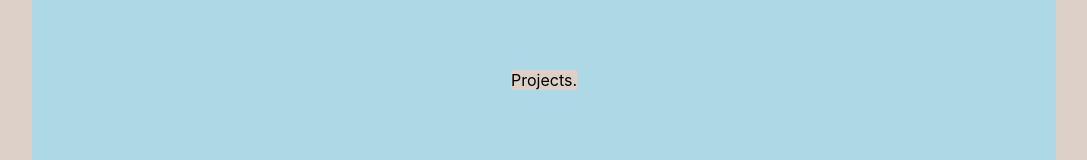
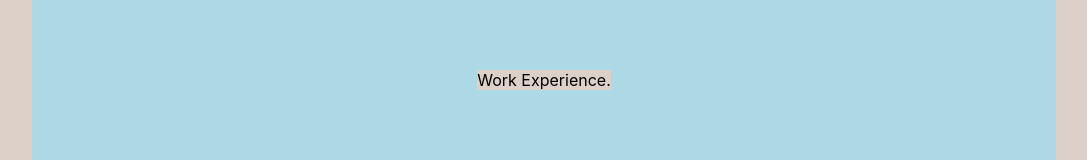
Before and after one commit to AryaLaddha/personalWebsite, a React (Create React App) app in the folder personal-website/: page / in a window 1280 px wide. Shown: the part 1865-2025 px from the top of the page, without its empty margins (96-1183 px from the left). Built offline with nearby package versions, Linux system fonts and the light colour scheme; the HTML template or start-up script is replaced by a standard one.

Commit message:
Added work back, making a timeline structure

```diff
--- a/personal-website/src/components/parentComponent/ParentComponent.js
+++ b/personal-website/src/components/parentComponent/ParentComponent.js
@@ -1,6 +1,7 @@
 import React from 'react';
 import BackgroundHome from '../backgroundHome/BackgroundHome';
 import About from '../about/About';
+import Work from '../work/Work'
 import Projects from '../projects/Projects';
 
 const ParentComponent = () => {
@@ -8,6 +9,7 @@ const ParentComponent = () => {
         <div className="parentComponent">
             <BackgroundHome />
             <About />
+            <Work />
             <Projects />
         </div>
     );
```
